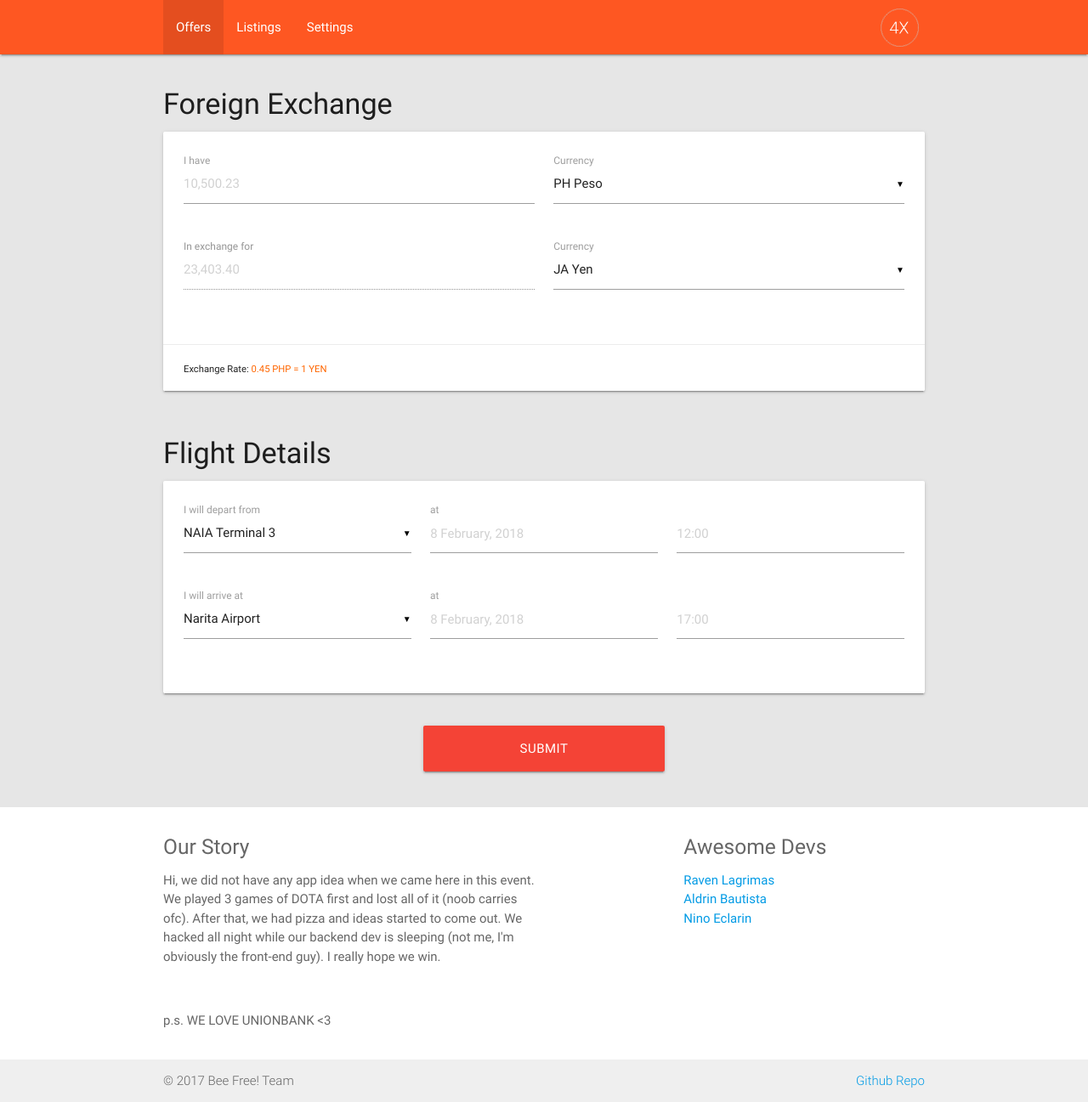
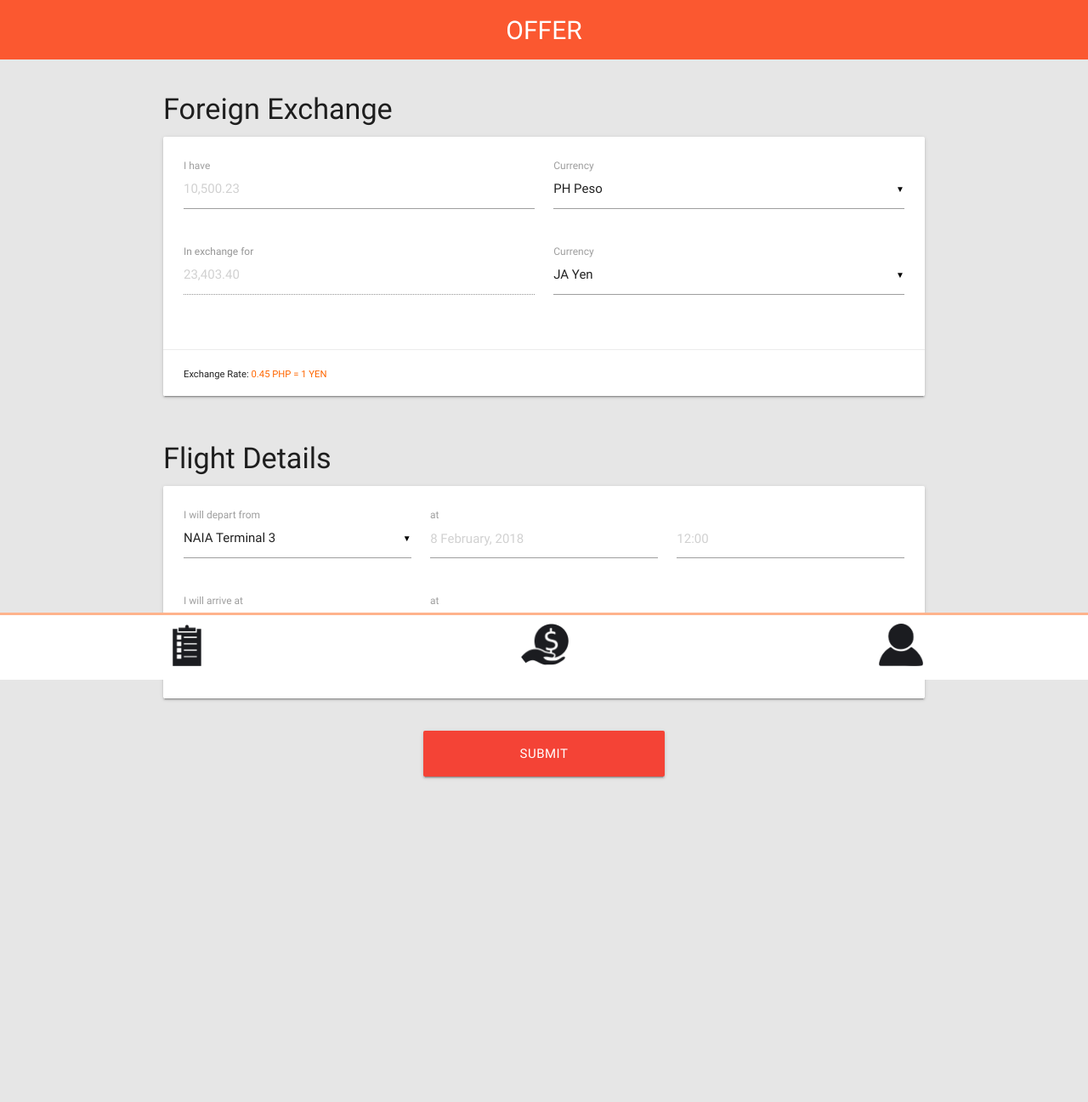
Before and after one commit to adin234/uhack2017, a plain HTML site: page frontend/mobile/offer.html in a window 1280 px wide. Shown: the whole page at 85% size. After the commit the page ends 1029 px from the top, so only its background shows below. Drawn offline with nearby package versions, Linux system fonts and the light colour scheme.

Commit message:
frontend

```diff
--- a/frontend/css/mobile.css
+++ b/frontend/css/mobile.css
@@ -47,6 +47,7 @@
         display: flex;
         align-items: center;
         justify-content: center;
+        z-index: 1000;
 
         position: fixed;
         top: 0;
--- a/frontend/mobile/offer.html
+++ b/frontend/mobile/offer.html
@@ -14,6 +14,7 @@
         <!-- Compiled and minified CSS -->
         <link rel="stylesheet" href="https://cdnjs.cloudflare.com/ajax/libs/materialize/0.100.2/css/materialize.min.css">
         <link rel="stylesheet" href="/css/main.css">
+        <link rel="stylesheet" href="/css/mobile.css">
 
         <script src="/js/vendor/modernizr-2.8.3-respond-1.4.2.min.js"></script>
 
@@ -23,23 +24,9 @@
         <!--[if lt IE 8]>
             <p class="browserupgrade">You are using an <strong>outdated</strong> browser. Please <a href="http://browsehappy.com/">upgrade your browser</a> to improve your experience.</p>
         <![endif]-->
-        <header>
-          <nav>
-            <div class="container">
-                <div class="nav-wrapper">
-                  <img class="brand-logo right" id="logo" src="/img/4xlogo.png" width="45px" />
-                  <ul id="nav-mobile" class="left hide-on-med-and-down">
-                    <li class="active"><a href="#">Offers</a></li>
-                    <li><a href="#">Listings</a></li>
-                    <li><a href="#">Settings</a></li>
-                  </ul>
-                </div>
+        <header>OFFER</header>
 
-              </div>
-          </nav>
-        </header>
-
-        <section class="main">
+        <section class="main-content">
             <div class="container">
                 <br/>
                 <form class="form col s12">
@@ -134,32 +121,12 @@
             </div>
         </section>
 
-
-        <footer class="page-footer">
-          <div class="container">
-            <div class="row">
-              <div class="col l6 s12">
-                <h5>Our Story</h5>
-                <p>Hi, we did not have any app idea when we came here in this event. We played 3 games of DOTA first and lost all of it (noob carries ofc). After that, we had pizza and ideas started to come out. We hacked all night while our backend dev is sleeping (not me, I'm obviously the front-end guy). I really hope we win.</p>
-                <br/>
-                <p>p.s. WE LOVE UNIONBANK <3</p>
-              </div>
-              <div class="col l4 offset-l2 s12">
-                <h5>Awesome Devs</h5>
-                <ul>
-                  <li><a href="https://github.com/ravenjohn">Raven Lagrimas</a></li>
-                  <li><a href="https://github.com/adin234">Aldrin Bautista</a></li>
-                  <li><a href="https://github.com/pprmint">Nino Eclarin</a></li>
-                </ul>
-              </div>
-            </div>
-          </div>
-          <div class="footer-copyright">
-            <div class="container">
-            © 2017 Bee Free! Team
-            <a class="right" href="https://github.com/adin234/uhack2017">Github Repo</a>
-            </div>
-          </div>
+        <footer>
+            <ul>
+                <li><a href="/mobile/list.html"><img src="/img/listings.png"/></a></li>
+                <li><a href="/mobile/offer.html?listings=true"><img src="/img/offers.png"/></a></li>
+                <li><a href="/mobile/profile.html"><img src="/img/profile.png"/></a></li>
+            </ul>
         </footer>
 
 
```
